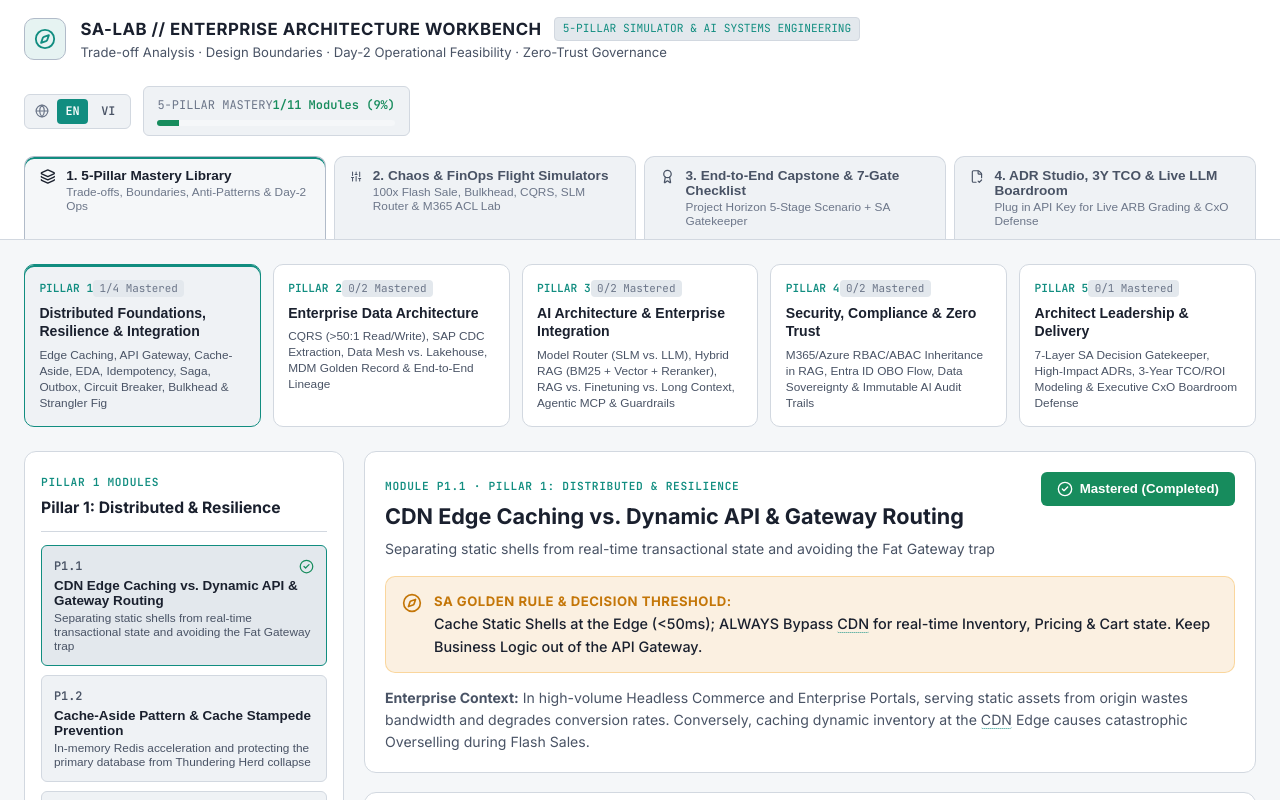
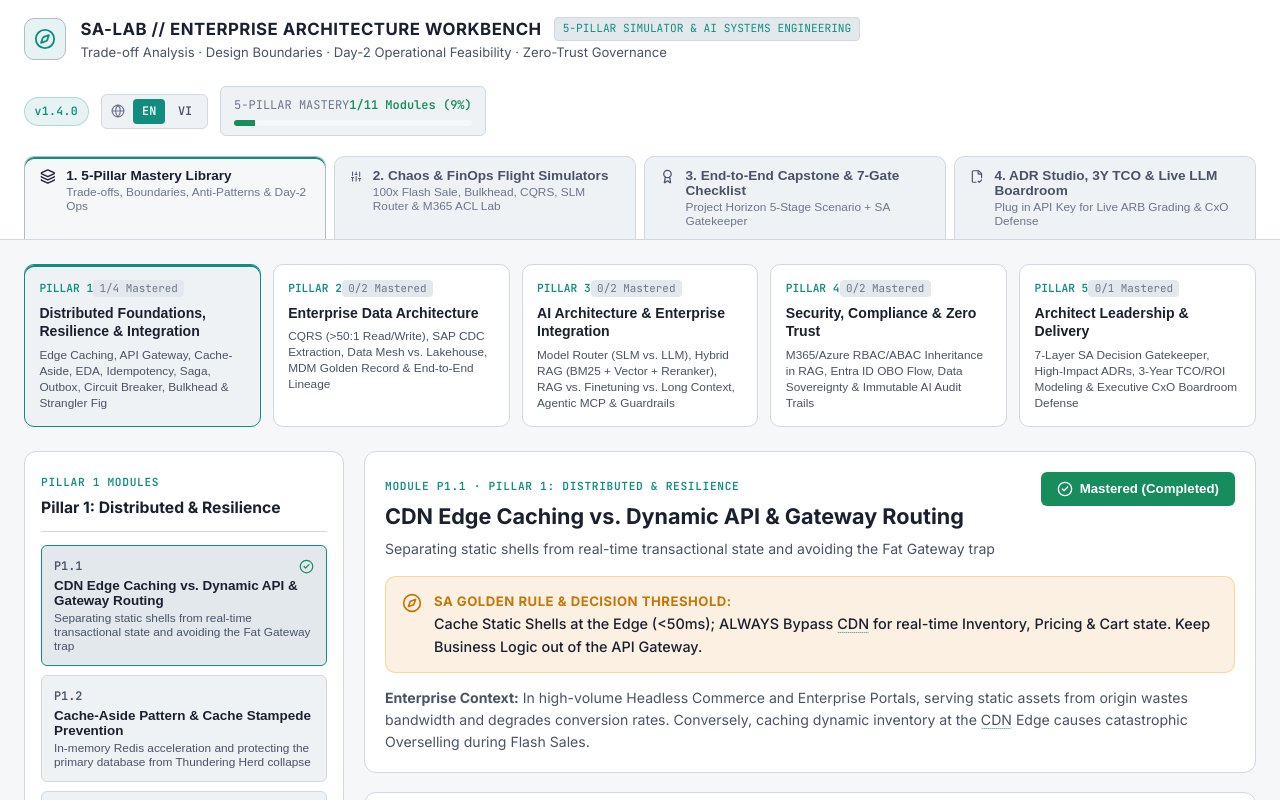
Before and after one commit to phamvubinh123/sa-lab, a React (Vite) app: page / in a window 1280 px wide. Shown: the top 800 px of the page. Built offline with nearby package versions, Linux system fonts and the light colour scheme.

Commit message:
chore(release): bump app version to v1.4.0 and display next to EN/VI switcher

```diff
--- a/package.json
+++ b/package.json
@@ -1,7 +1,7 @@
 {
   "name": "sa-lab",
   "private": true,
-  "version": "0.0.0",
+  "version": "1.4.0",
   "type": "module",
   "scripts": {
     "dev": "vite",
--- a/src/App.tsx
+++ b/src/App.tsx
@@ -81,6 +81,10 @@ export function App() {
           </div>
 
           <div className="header-right-cluster">
+            <span className="app-version-pill" title="SA-Lab Current Release">
+              v1.4.0
+            </span>
+
             <div className="lang-switcher" role="group" aria-label="Language Switcher">
               <Globe size={14} className="lang-icon" />
               <button
--- a/src/index.css
+++ b/src/index.css
@@ -2110,3 +2110,16 @@ input[type='range'] {
     transform: translateY(0);
   }
 }
+
+.app-version-pill {
+  font-family: var(--font-mono);
+  font-size: 0.72rem;
+  font-weight: 700;
+  color: var(--accent-teal);
+  background: var(--accent-teal-soft);
+  border: 1px solid hsla(174, 72%, 38%, 0.3);
+  padding: 0.28rem 0.6rem;
+  border-radius: 999px;
+  letter-spacing: 0.03em;
+  white-space: nowrap;
+}
```
